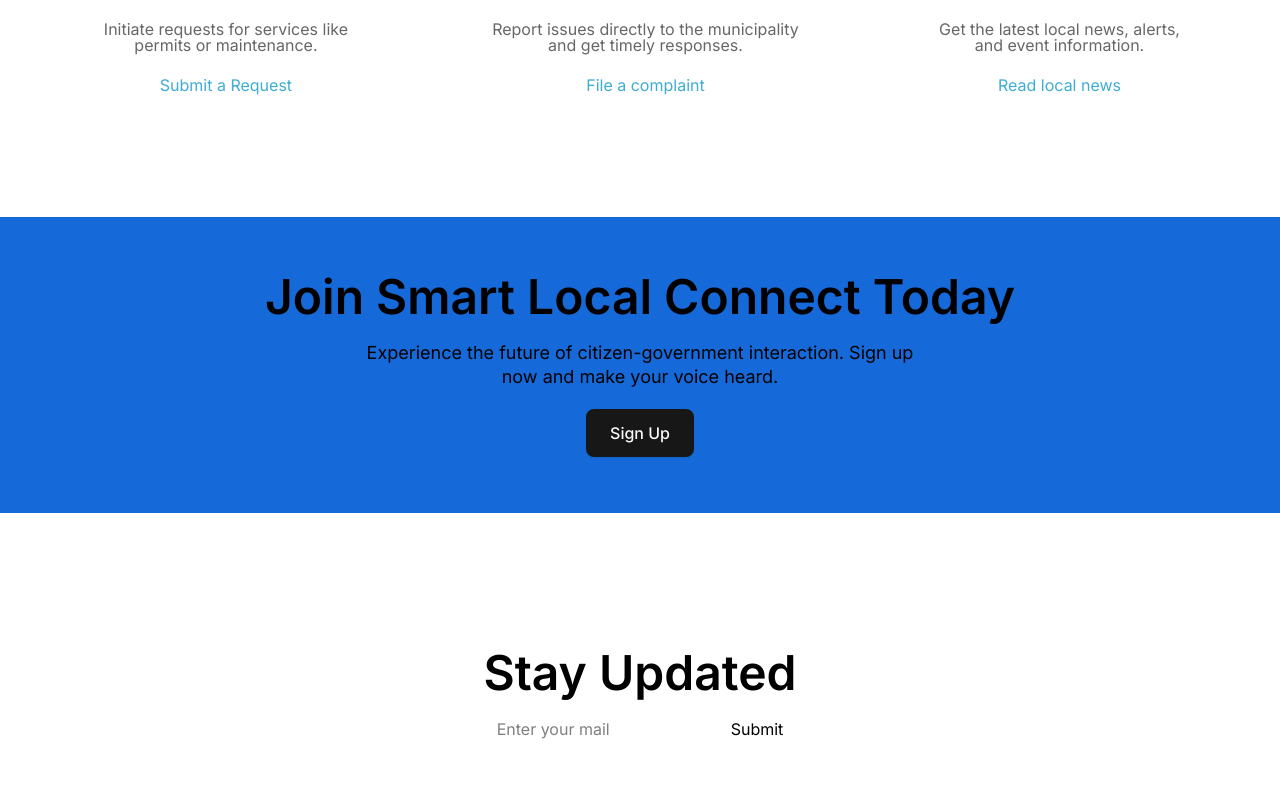
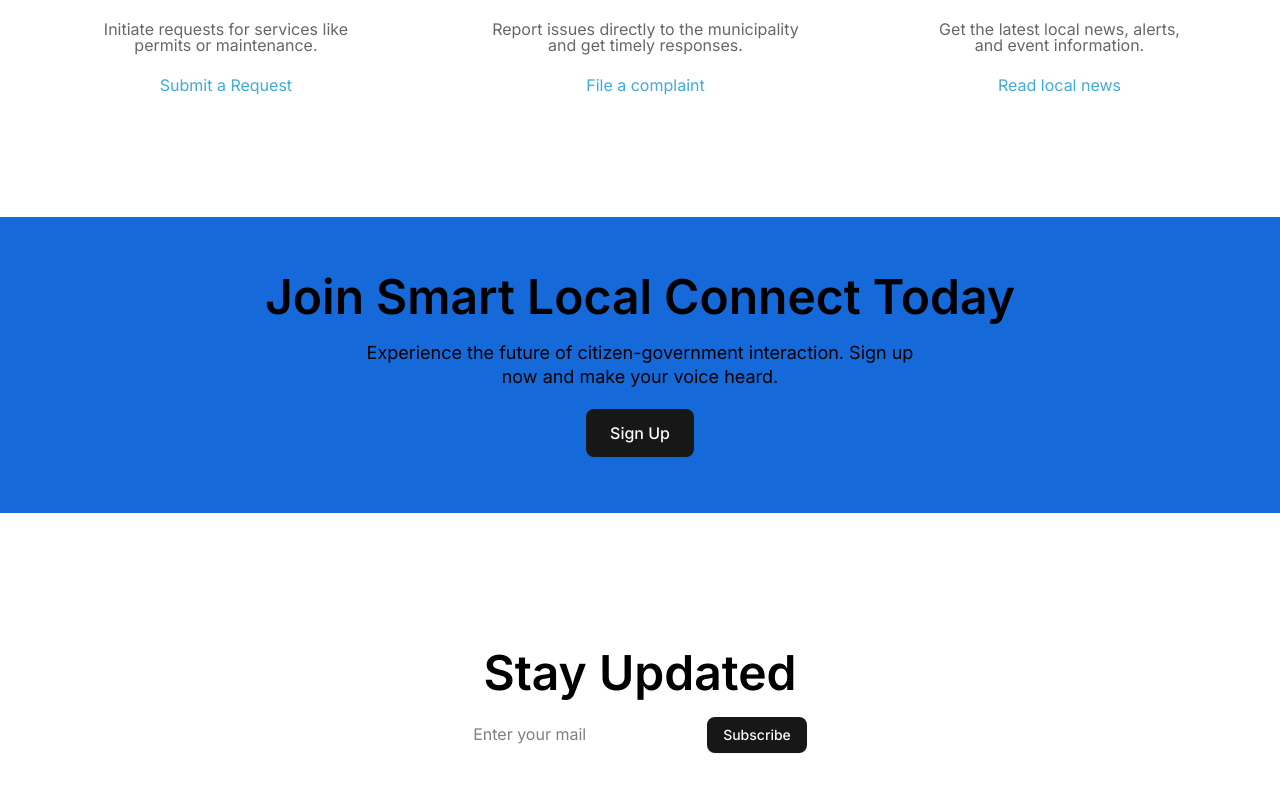
Before and after one commit to kritikashr/LocalConnect, a Next.js app: page / in a window 1280 px wide. Shown: the part 1060-1851 px from the top of the page. Built offline with nearby package versions, Linux system fonts and the light colour scheme.

Commit message:
Email Form

```diff
--- a/src/actions/action.tsx
+++ b/src/actions/action.tsx
@@ -1,8 +1,7 @@
 "use server"
 
-export async function submitSignupForm(fromData : FormData)
+export async function submitEmailForm(formData : FormData)
 {
-    const email = fromData.get("email");
-    const message = fromData.get("message");
-    console.log(email, message);
+    const email = formData.get("email");
+    console.log(email);
 }
--- /dev/null
+++ b/src/components/Form/Email.tsx
@@ -0,0 +1,15 @@
+import React from 'react'
+import Form from 'next/form'
+import { submitEmailForm } from '@/actions/action'
+import { Button } from '../ui/button'
+
+const Email = () => {
+  return (
+    <Form action={submitEmailForm}>
+        <input type="email" placeholder='Enter your mail' id='email' name='email'/>
+        <Button type="submit">Subscribe</Button>
+    </Form>
+  )
+}
+
+export default Email
--- a/src/components/Home/MailSection.tsx
+++ b/src/components/Home/MailSection.tsx
@@ -1,13 +1,11 @@
 import React from 'react'
+import Email from '../Form/Email'
 
 const MailSection = () => {
   return (
     <div className="flex flex-col justify-center items-center gap-5 mt-20 py-14">
       <h2>Stay Updated</h2>
-      <form action="">
-        <input type="email" placeholder='Enter your mail' />
-        <input type="submit" placeholder='Subscribe' name='Subscribe'/>
-      </form>
+      <Email/>
     </div>
   )
 }
```
